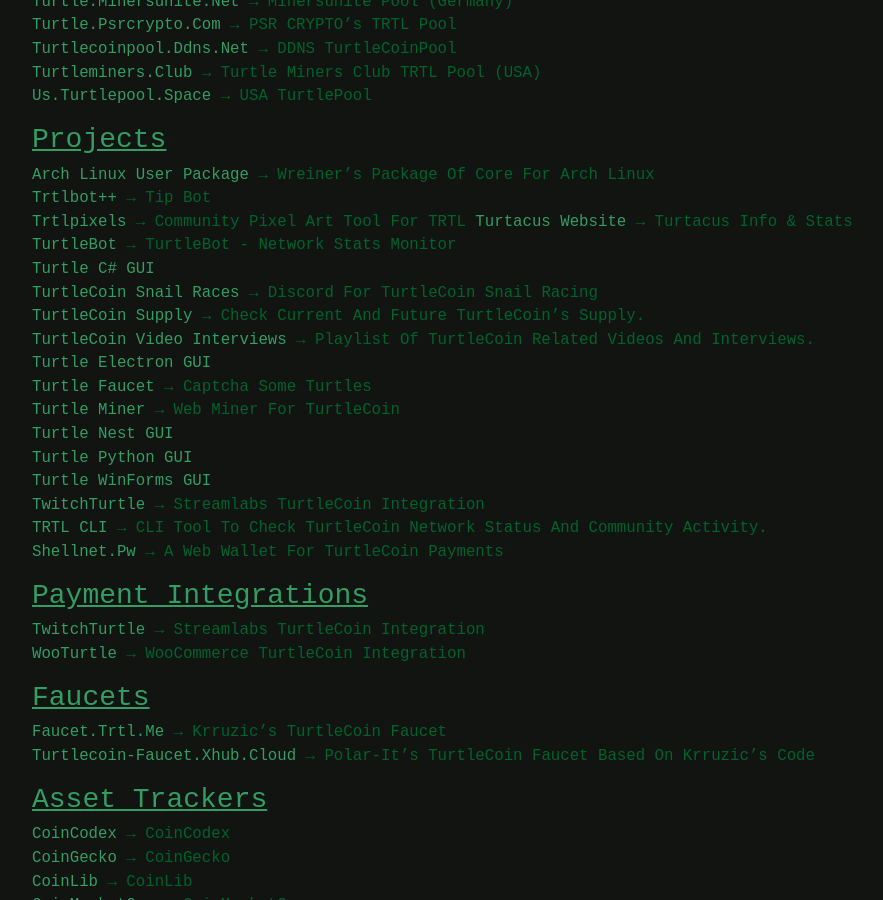
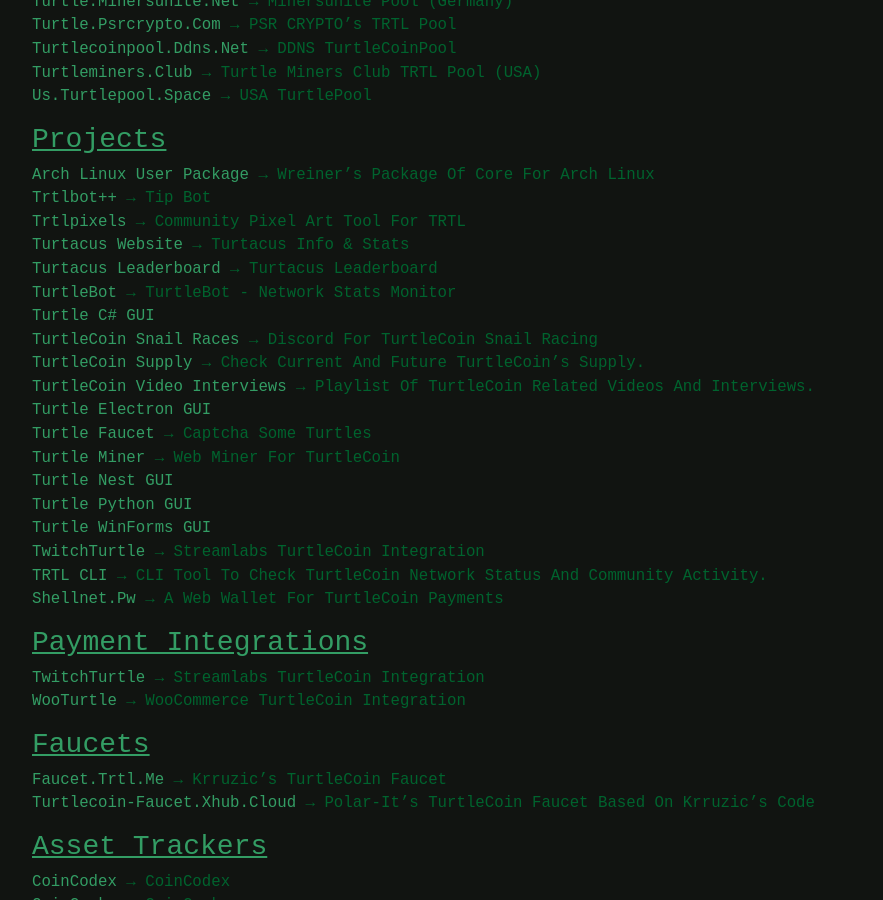
Before and after one commit to zack796/turtleturtle.org, a Jekyll site: the page built from index.md, in a window 1280 px wide and 900 px high, scrolled down 1706 px. Shown: the whole window, without its empty margins (53-936 px from the left). Built offline with Jekyll 4.4.1, drawn with Linux system fonts in a browser that asks for light colours.

Commit message:
Added Turtacus Leaderboard

```diff
--- a/index.md
+++ b/index.md
@@ -74,6 +74,7 @@
 [trtlbot++](https://github.com/krruzic/trtlbotplusplus) → Tip Bot
 [trtlpixels](http://www.trtlpixels.com) → Community Pixel Art Tool for TRTL
 [Turtacus Website](http://turtacus.com/) → Turtacus Info & Stats
+[Turtacus Leaderboard](http://turtacus.com/leaderboard) → Turtacus Leaderboard
 [TurtleBot](https://github.com/CaptainMeatloaf/TurtleBot) → TurtleBot - Network Stats Monitor
 [Turtle C# GUI](https://github.com/turtlecoin/turtle-wallet-csharp)
 [TurtleCoin Snail Races](https://discord.gg/xUyS7Xm) → Discord for TurtleCoin snail racing
```
